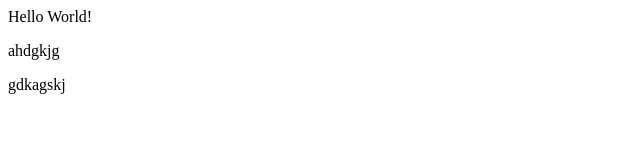
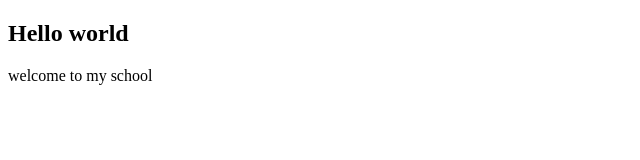
Before and after one commit to st-Zora/sst-0930, a plain HTML site: page index.html in a window 1280 px wide. Shown: the whole page, without its empty margins (0-640 px from the left). Drawn offline with Linux system fonts and the light colour scheme.

Commit message:
Add files via upload

```diff
--- a/index.html
+++ b/index.html
@@ -7,8 +7,7 @@
   <title>Document</title>
 </head>
 <body>
-  <h>Hello World!</h>
-  <p>ahdgkjg</p>
-  <p>gdkagskj</p>
+  <h2>Hello world</h2>
+  <p>welcome to my school</p>
 </body>
 </html>
```
